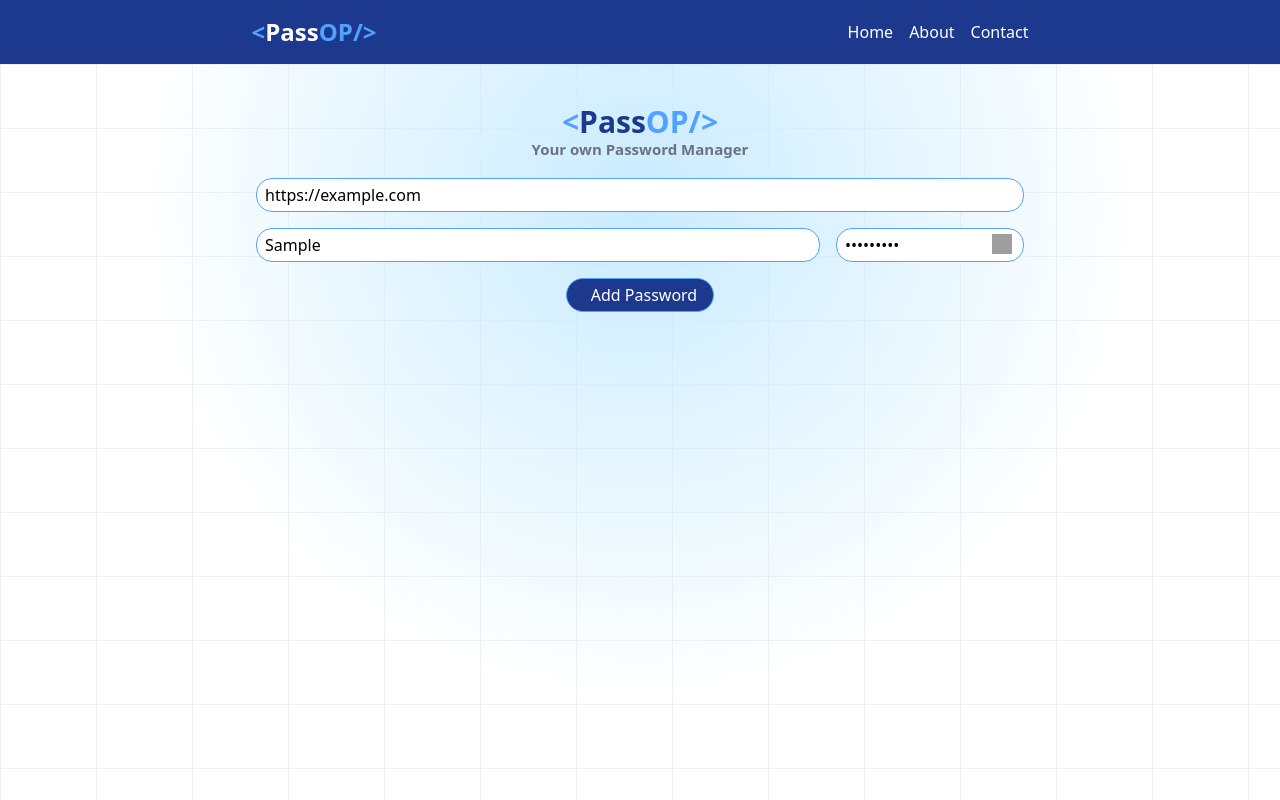
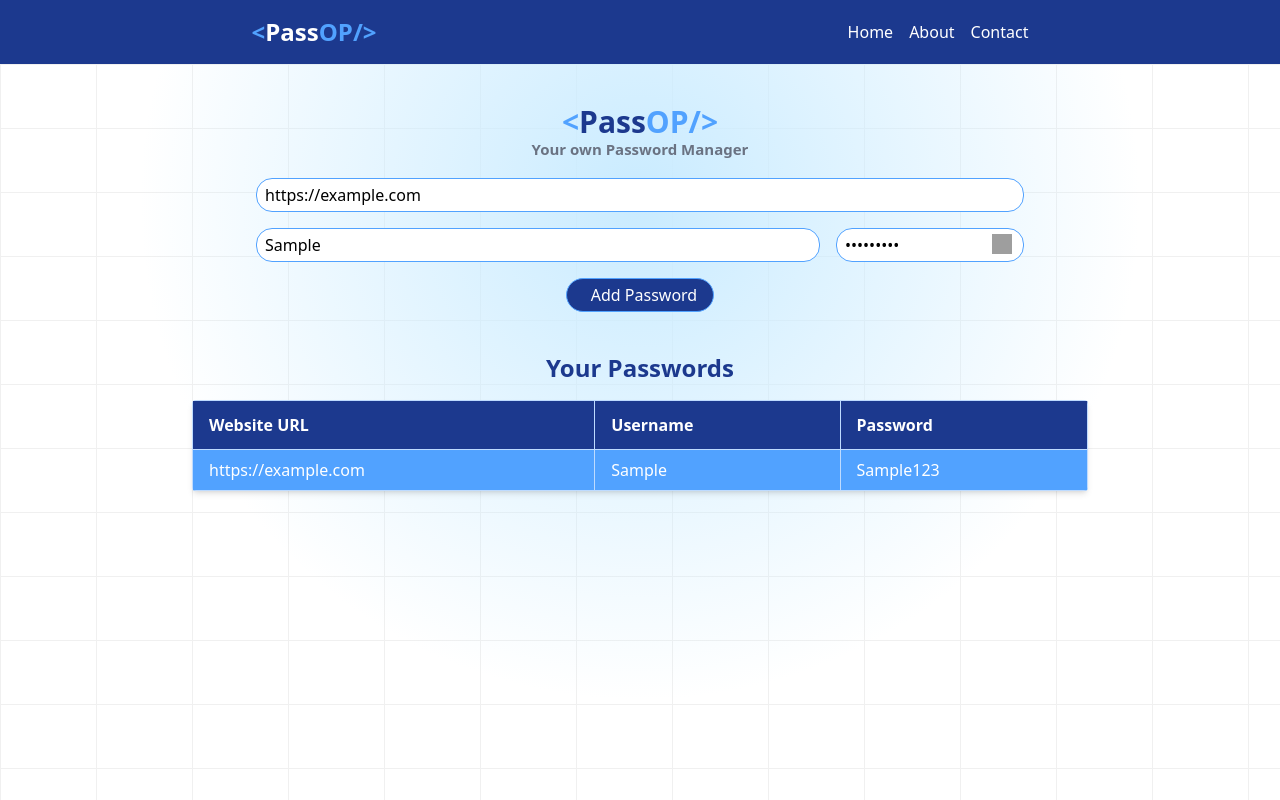
Before and after one commit to Aditi-Mane/Password-Manager, a React app: page / in a window 1280 px wide. Both pictures are taken after typing "https://example.com", "Sample", "Sample123" into the empty fields and a click on the button "Add Password". Built offline with nearby package versions, Linux system fonts and the light colour scheme; grey boxes are pictures that could not be loaded; the HTML template or start-up script is replaced by a standard one.

Commit message:
Displaying passwords from local storage

```diff
--- a/src/components/Manager.jsx
+++ b/src/components/Manager.jsx
@@ -1,4 +1,4 @@
-import React, { useRef, useState,useEffect } from 'react'
+import React, { useRef, useState, useEffect } from 'react'
 
 const Manager = () => {
   const inpref = useRef()
@@ -8,8 +8,8 @@ const Manager = () => {
   const [passwordArray, setPasswordArray] = useState([])
 
   useEffect(() => {
-    let passwords=localStorage.getItem("passwords")
-    if(passwords){
+    let passwords = localStorage.getItem("passwords")
+    if (passwords) {
       setPasswordArray(JSON.parse(passwords))
     }
   }, [])
@@ -27,7 +27,7 @@ const Manager = () => {
 
   const savePassword = () => {
     setPasswordArray([...passwordArray, form])
-    localStorage.setItem("passwords",JSON.stringify([...passwordArray, form]))
+    localStorage.setItem("passwords", JSON.stringify([...passwordArray, form]))
     console.log([...passwordArray, form])
   }
 
@@ -101,6 +101,30 @@ const Manager = () => {
             colors="primary:#ffffff,secondary:#66a1ee"
           ></lord-icon>Add Password</button>
       </div>
+      <div className="passwords w-full max-w-4xl mx-auto mt-10">
+        <h2 className="text-2xl font-bold text-center text-blue-900 mb-4">Your Passwords</h2>
+        {passwordArray.length==0 && <div>No passwords have been entered</div>}
+        {passwordArray.length!=0 && <table className="w-full border-collapse rounded overflow-hidden shadow-md">
+          <thead className="bg-blue-900 text-white">
+            <tr>
+              <th className="py-3 px-4 text-left border border-blue-200">Website URL</th>
+              <th className="py-3 px-4 text-left border border-blue-200">Username</th>
+              <th className="py-3 px-4 text-left border border-blue-200">Password</th>
+            </tr>
+          </thead>
+          <tbody className="bg-blue-400 text-white">
+            {passwordArray.map((item,index)=>{
+              return <tr key={index} className="border border-blue-200">
+              <td className="py-2 px-4 border border-blue-200"><a target="_blank"href={item.site}>{item.site}</a></td>
+              <td className="py-2 px-4 border border-blue-200">{item.username}</td>
+              <td className="py-2 px-4 border border-blue-200">{item.password}</td>
+            </tr>
+            })}
+
+          </tbody>
+        </table>}
+      </div>
+
     </div>
   )
 }
```
